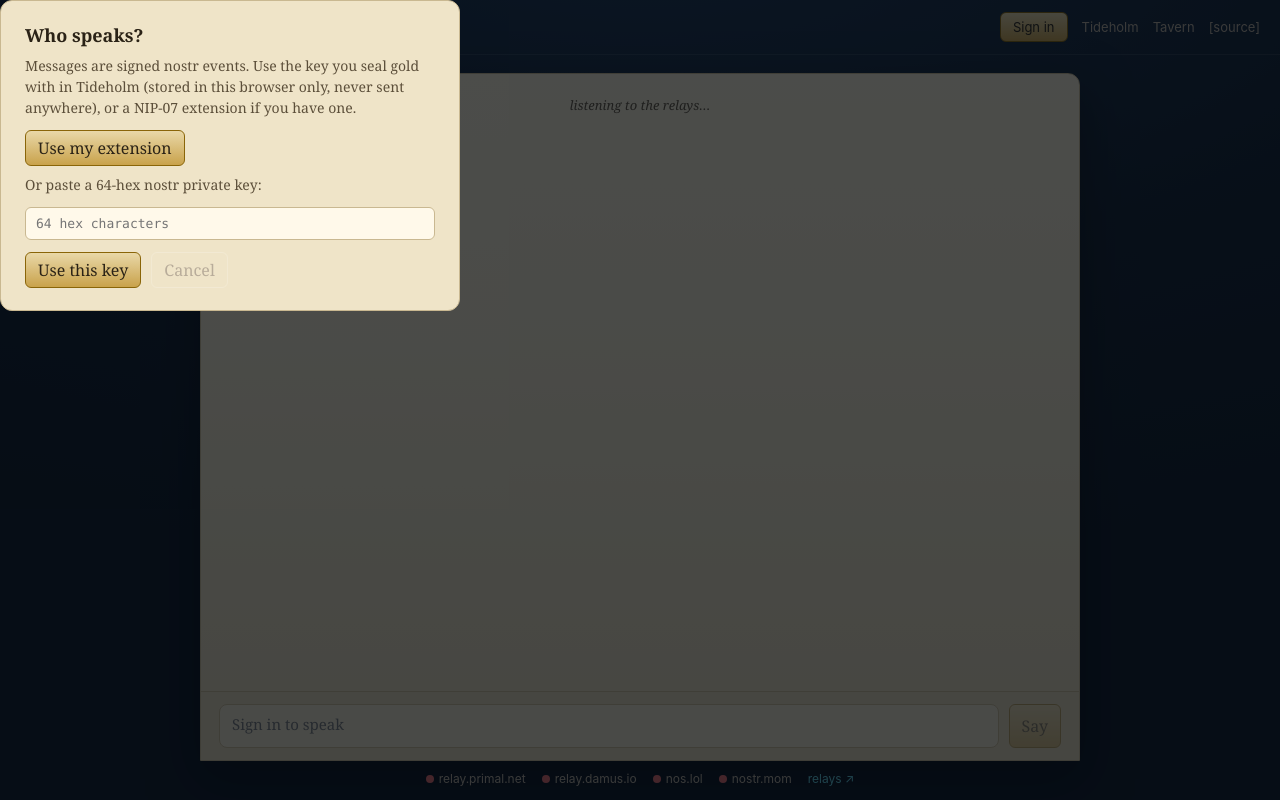
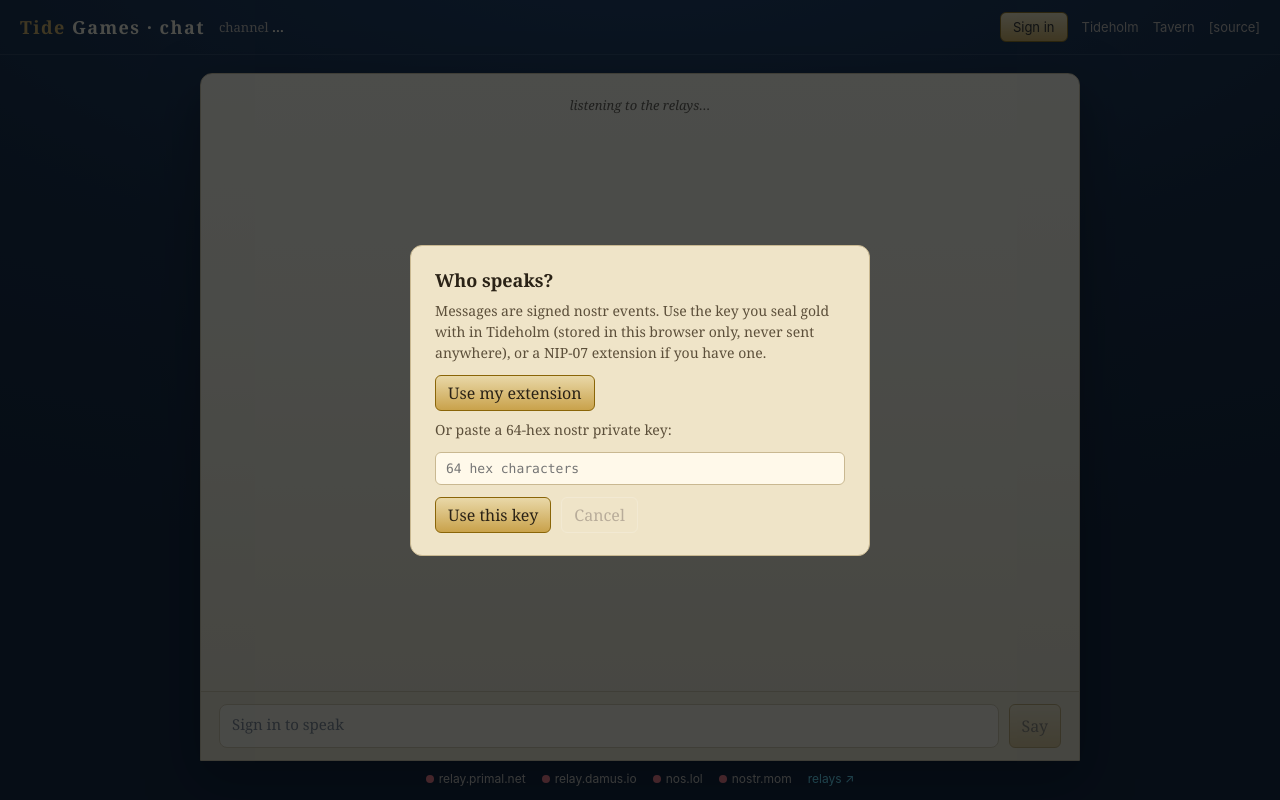
Before and after one commit to tide-games/chat, a plain HTML site: page index.html in a window 1280 px wide. Both pictures are taken after a click on the button "Sign in". Drawn offline with Linux system fonts and the light colour scheme.

Commit message:
Dialogs sit centred again (the global margin reset had pinned them top-left)

```diff
--- a/index.html
+++ b/index.html
@@ -64,7 +64,7 @@ main{flex:1;display:flex;justify-content:center;padding:18px 16px 0;min-height:0
 #status .r i{width:8px;height:8px;border-radius:50%;background:#666;display:inline-block}
 #status .r.on i{background:#6fcf7a} #status .r.off i{background:#d66}
 #status a{color:#5fc7d6;text-decoration:none}
-dialog{border:1px solid var(--line);border-radius:12px;background:var(--parch);color:var(--ink);max-width:460px;padding:22px 24px;font-family:Georgia,serif}
+dialog{margin:auto;border:1px solid var(--line);border-radius:12px;background:var(--parch);color:var(--ink);max-width:460px;padding:22px 24px;font-family:Georgia,serif}
 dialog::backdrop{background:rgba(5,10,18,.7)}
 dialog h2{font-size:18px;margin-bottom:8px}
 dialog p{font-size:14px;color:var(--ink-soft);line-height:1.5;margin-bottom:12px}
```
